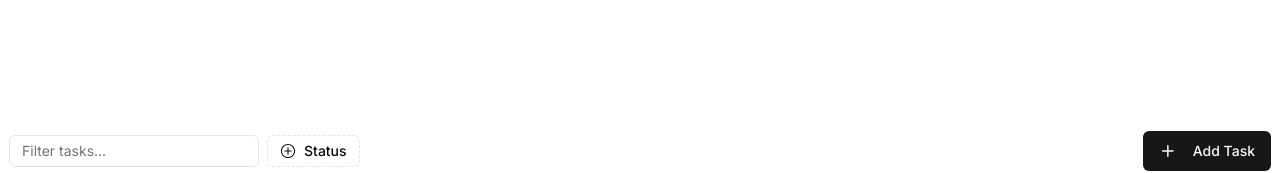
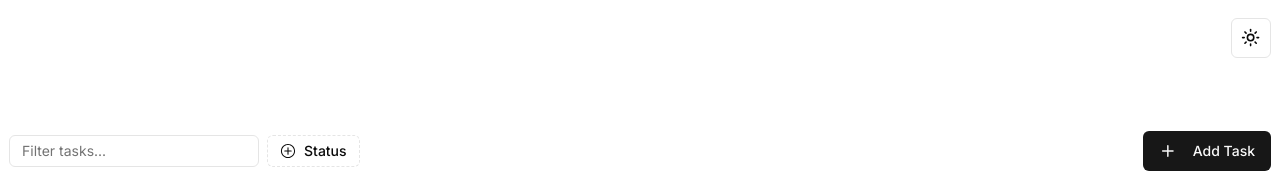
Before and after one commit to CLSigmaaa/outil_estim, a Next.js app: page / in a window 1280 px wide. Shown: the top 173 px of the page. Built offline with nearby package versions, Linux system fonts and the light colour scheme.

Commit message:
feat: dark mode

```diff
--- a/app/page.tsx
+++ b/app/page.tsx
@@ -4,7 +4,12 @@ import { ModeToggle } from "@/components/dark-mode-toggle";
 export default function TaskPage() {
   return (
     <main className="w-screen h-screen relative flex flex-col justify-center items-center">
-      <DataTable />
+      <div className="relative">
+        <div className="absolute top-[-113px] right-0" >
+          <ModeToggle />
+        </div>
+        <DataTable />
+      </div>
     </main>
   )
 }
```
